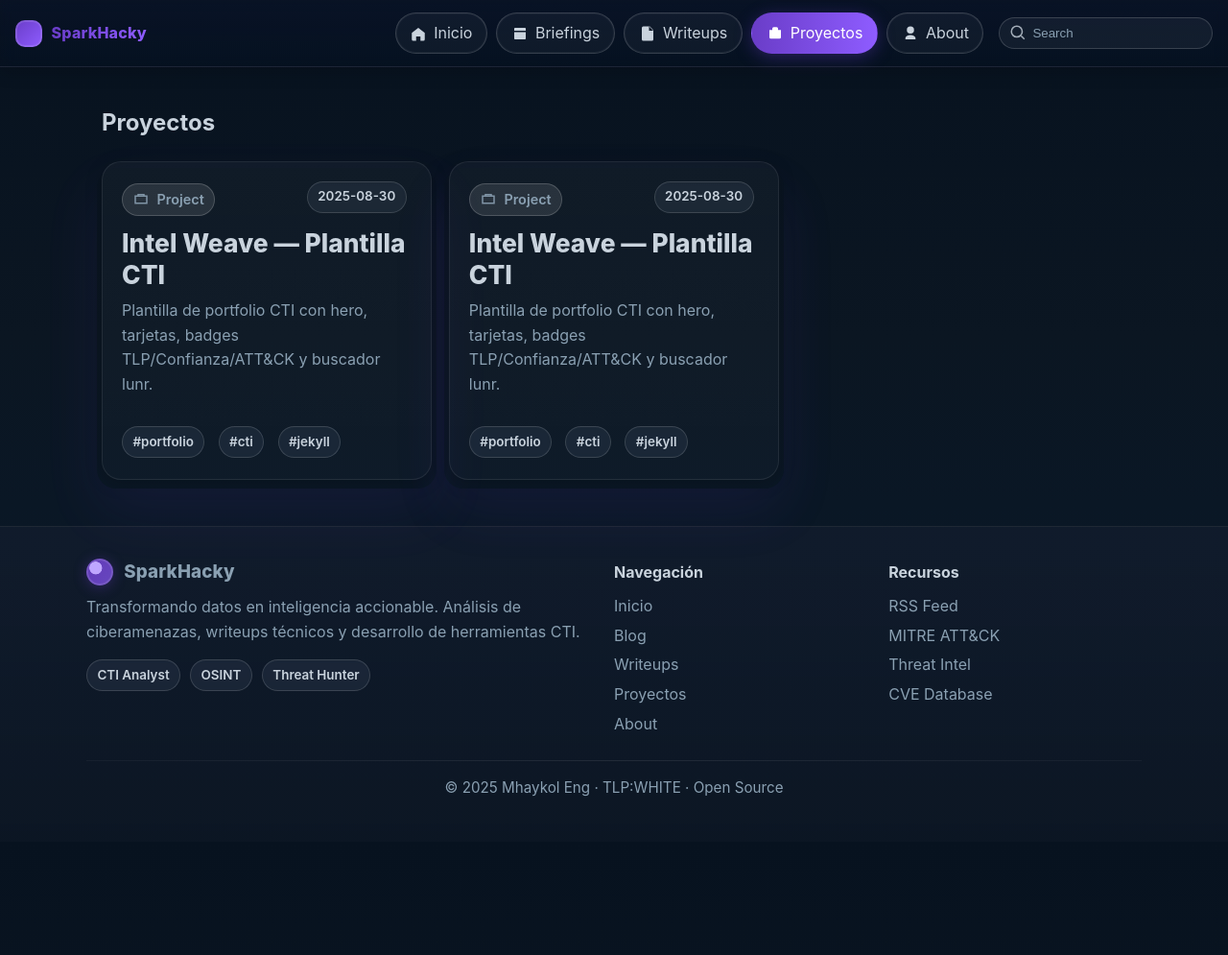
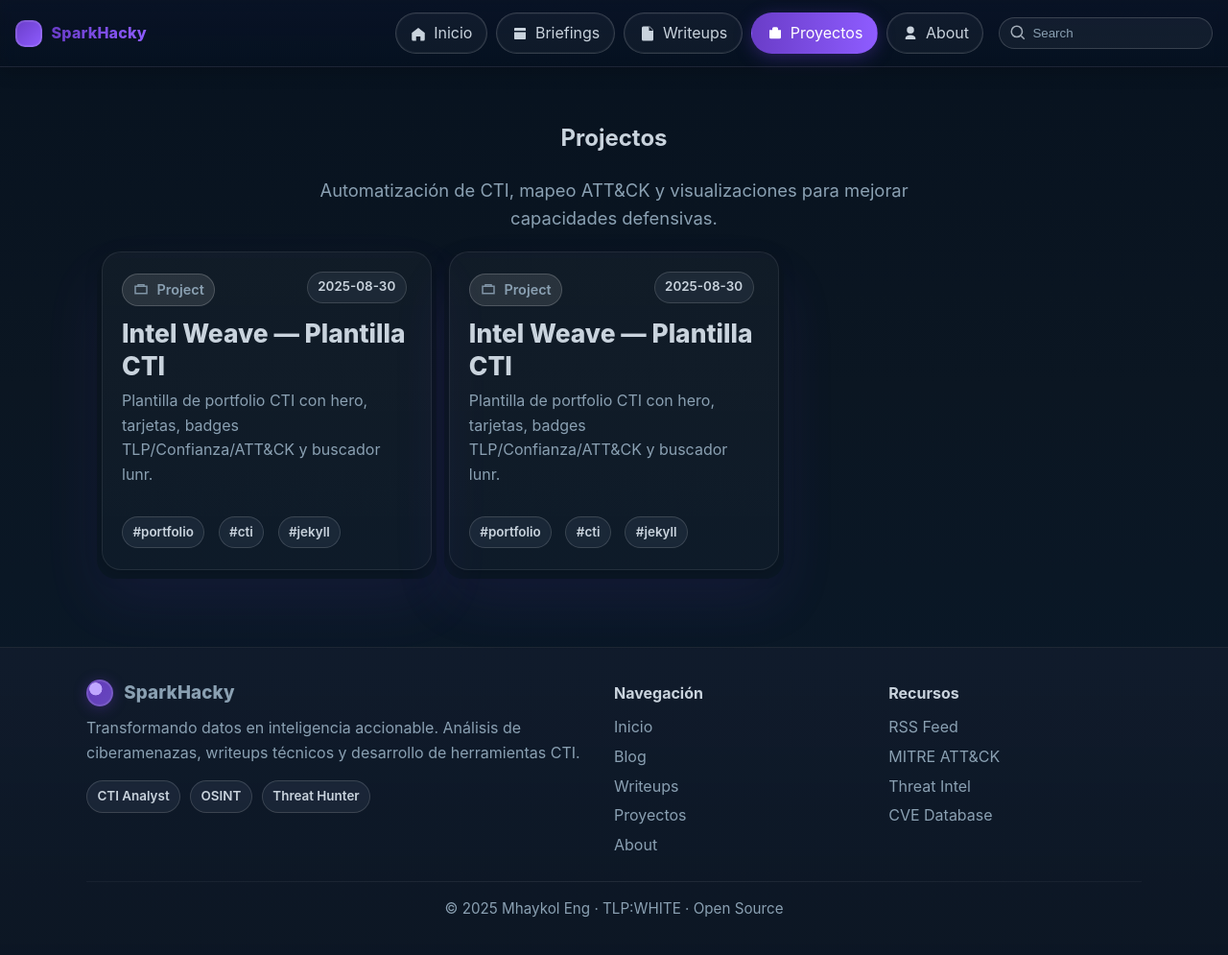
Before and after one commit to Sparkhacky/sparkhacky.github.io, a Jekyll site: the page built from projects/index.md, in a window 1280 px wide and 1003 px high. Shown: the top 995 px of the window at 96% size. Built offline with Jekyll 4.4.1, drawn with Linux system fonts in a browser that asks for light colours.

Commit message:
Update index.md

```diff
--- a/projects/index.md
+++ b/projects/index.md
@@ -3,8 +3,13 @@ title: "Proyectos"
 layout: default
 permalink: /projects/
 ---
-<section class="container">
-  <h1>Proyectos</h1>
+<section class="container page-section">
+  <header class="section-head">
+    <h1>Projectos</h1>
+    <p class="lede">Automatización de CTI, mapeo ATT&CK y visualizaciones para mejorar capacidades defensivas.</p>
+  </header>
+
+
   <div class="grid">
     {% assign all = site.projects | sort: 'date' | reverse %}
     {% for p in all %}
```
